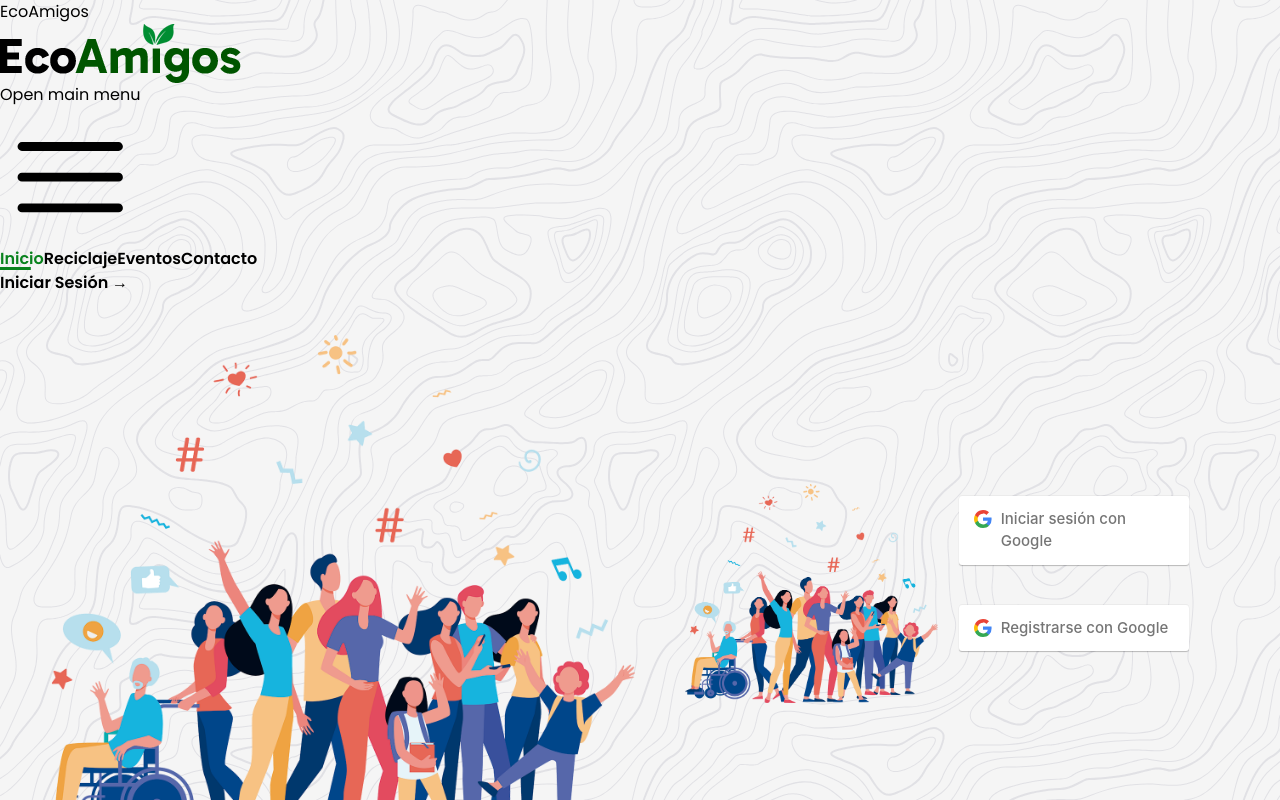
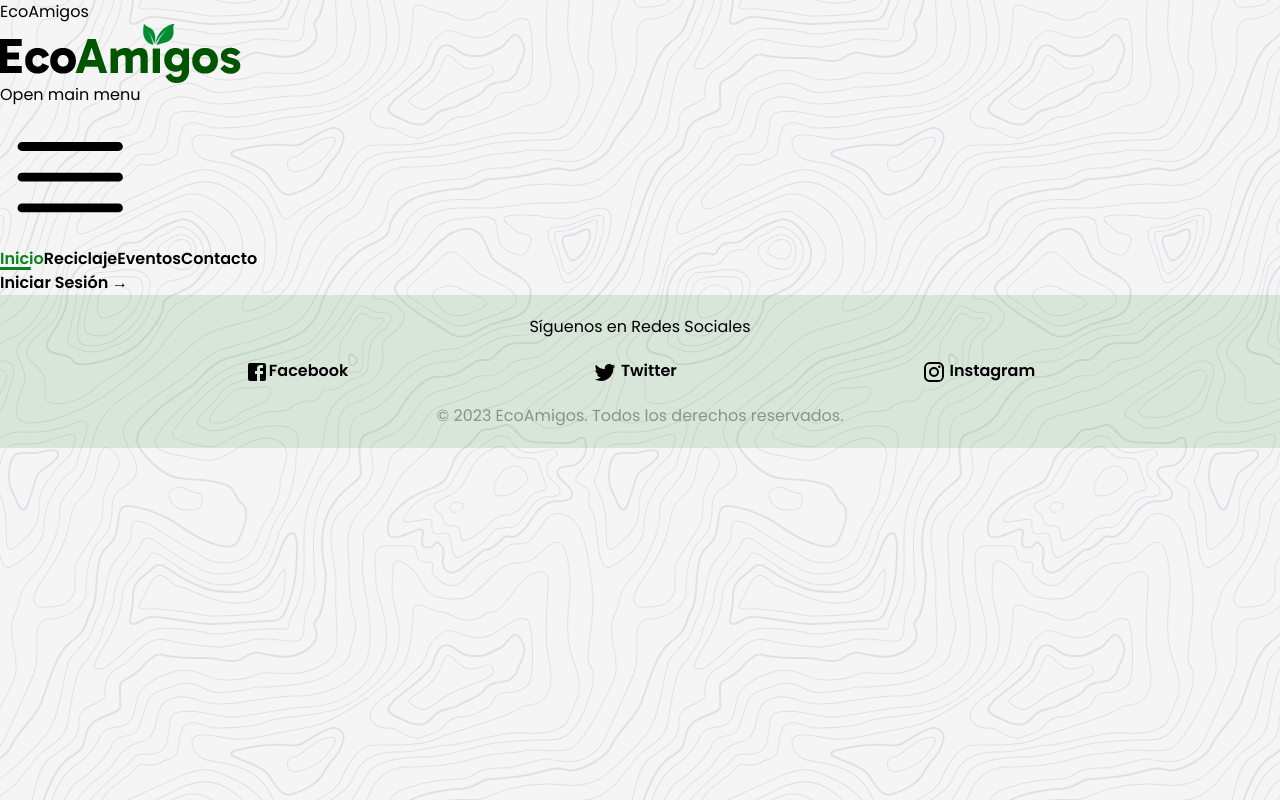
Before and after one commit to LizettePerez/EcoAmigos-React, a React (Vite) app: page /comunidad in a window 1280 px wide. Shown: the top 800 px of the page. Built offline with nearby package versions, Linux system fonts and the light colour scheme; no server answers.

Commit message:
cambios varios

```diff
--- a/src/App.jsx
+++ b/src/App.jsx
@@ -6,7 +6,6 @@ import { Footer } from "./components/Footer";
 import { Route, Routes } from "react-router-dom";
 import Home from "./pages/Home";
 import Comunidad from "./pages/Comunidad";
-import Post from "./pages/Post";
 import Eventos from "./pages/Eventos";
 import Contact from "./pages/Contacto";
 
@@ -18,7 +17,6 @@ function App() {
         <Routes>
           <Route path="/" element={<Home />} />
           <Route path="/comunidad" element={<Comunidad />} />
-          <Route path="/post" element={<Post />} />
           <Route path="/eventos" element={<Eventos />} />
           <Route path="/contacto" element={<Contact />} />
         </Routes>
--- a/src/components/LoginGoogle.jsx
+++ b/src/components/LoginGoogle.jsx
@@ -46,14 +46,12 @@ function LoginGoogle() {
             <button
               onClick={signInWithGoogle}
               type="button"
-              class="login-with-google-btn"
+              className="login-with-google-btn"
             >
               Iniciar sesión con Google
             </button>
             <RegistroGoogle />
           </div>
-          {/* <button onClick={signInWithGoogle}>Iniciar sesión con Google</button>
-          <RegistroGoogle />  */}
         </section>
       </section>
     </div>
--- a/src/components/RegistroGoogle.jsx
+++ b/src/components/RegistroGoogle.jsx
@@ -25,7 +25,7 @@ function RegistroGoogle() {
       <button
         onClick={registerWithGoogle}
         type="button"
-        class="login-with-google-btn"
+        className="login-with-google-btn"
       >
         Registrarse con Google
       </button>
--- a/src/pages/Comunidad.jsx
+++ b/src/pages/Comunidad.jsx
@@ -1,21 +1,12 @@
-import '../index.css';
-import LoginGoogle from '../components/LoginGoogle';
-import CommunityImg from '../assets/community.png';
+import "../index.css";
+import PostHome from "../components/PostHome";
 
 function Comunidad() {
   return (
     <div>
-      <section className="container communityContainer">
-        <section className="communityImg">
-          <img src={CommunityImg} alt="communityImg" className="communityImg imgAside" />
-        </section>
-        <section className="formCommunity">
-          <LoginGoogle />
-        </section>
-
-      </section>
+      <PostHome />
     </div>
-  )
+  );
 }
 
-export default Comunidad
+export default Comunidad;
--- a/src/pages/Post.jsx
+++ /dev/null
@@ -1,14 +0,0 @@
-import PostHome from '../components/PostHome';
-import 'tailwindcss/tailwind.css';
-import '../index.css';
-
-
-function Post() {
-  return (
-    <>
-      <PostHome />
-    </>
-  )
-}
-
-export default Post;
```
